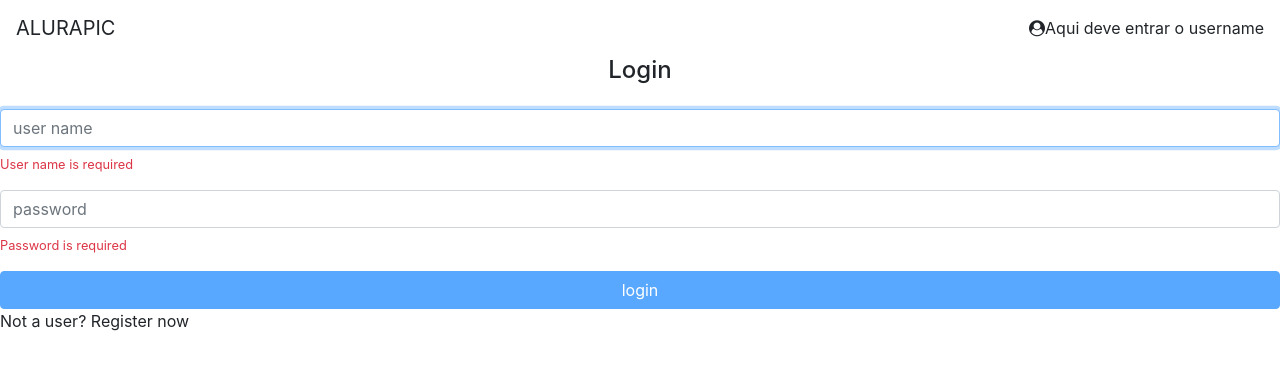
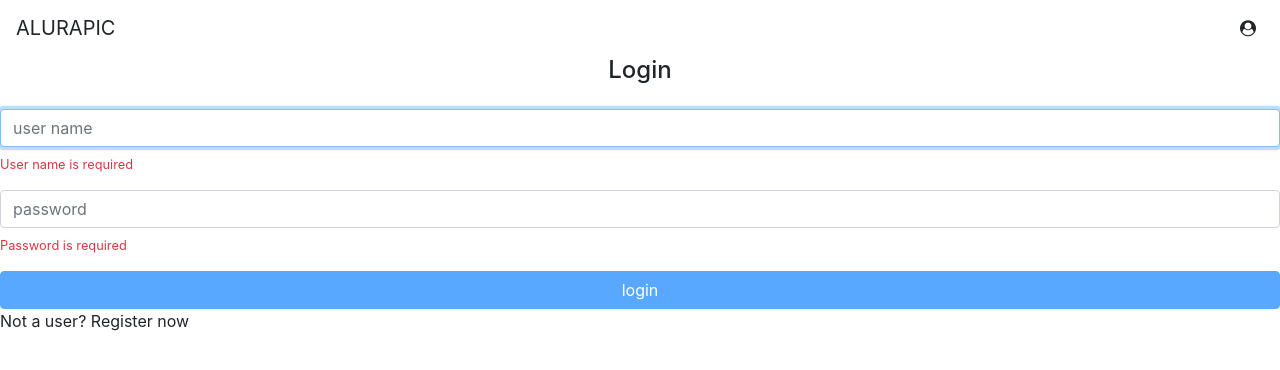
Before and after one commit to AzeredoDeveloper/alurapic, an Angular app: page / in a window 1280 px wide. Shown: the top 370 px of the page. Built offline with nearby package versions, Linux system fonts and the light colour scheme.

Commit message:
BehaviorSubject

```diff
--- a/src/app/core/header/header.component.html
+++ b/src/app/core/header/header.component.html
@@ -3,7 +3,7 @@
       <a class="navbar-brand">ALURAPIC</a>
       <div>
           <i class="fa fa-user-circle"></i>
-          <a>Aqui deve entrar o username</a>
+          <a class="ml-2">{{user?.name}}</a>
       </div>
   </nav>
 </header>
--- a/src/app/core/header/header.component.ts
+++ b/src/app/core/header/header.component.ts
@@ -1,14 +1,22 @@
-import { Component, OnInit } from '@angular/core';
+import { Component } from '@angular/core';
+import { UserService } from '../user/user.service';
+import { User } from '../user/user';
+import { Observable } from 'rxjs';
 
 @Component({
   selector: 'ap-header',
   templateUrl: './header.component.html'
 })
-export class HeaderComponent implements OnInit {
+export class HeaderComponent {
 
-  constructor() { }
+  user$: Observable<User>;
+  user: User;
 
-  ngOnInit() {
-  }
+  constructor(private userService: UserService) {
 
+
+    this.user$ =  this.userService.getUser();
+    this.user$.subscribe(user => this.user = user)
+
+   }
 }
--- a/src/app/core/user/user.service.ts
+++ b/src/app/core/user/user.service.ts
@@ -1,5 +1,5 @@
 import { Injectable } from '@angular/core';
-import { Subject } from 'rxjs';
+import { BehaviorSubject } from 'rxjs';
 
 import { User } from './user';
 import { TokenService } from '../token/token.service';
@@ -10,7 +10,8 @@
 })
 export class UserService {
 
-private userSubject = new Subject<User>();
+private userSubject = new BehaviorSubject<User>(null);
+
 
 
 constructor( private tokenService: TokenService) {
```
